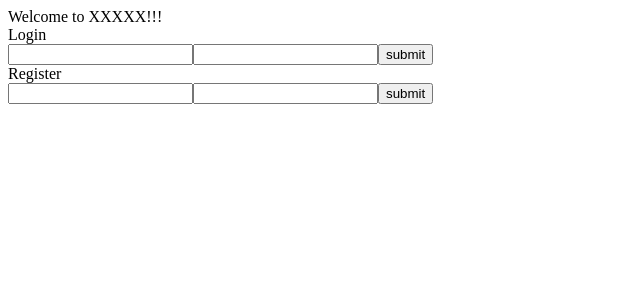
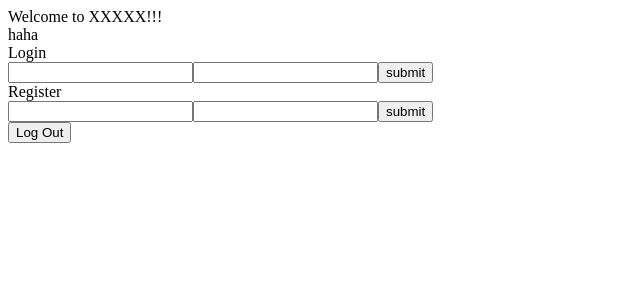
Before and after one commit to kuru-studio/kuru-studio-social-web, a Next.js app: page / in a window 1280 px wide. Shown: the top 300 px of the page, without its empty margins (0-640 px from the left). Built offline with nearby package versions, Linux system fonts and the light colour scheme; no server answers.

Commit message:
add logout button

```diff
--- /dev/null
+++ b/components/LogOutButton.tsx
@@ -0,0 +1,17 @@
+import firebase from "firebase/app";
+
+const logOutEvent = (event) => {
+  firebase.auth().signOut().then(function() {
+    // Sign-out successful.
+  }).catch(function(error) {
+    // An error happened.
+  });
+};
+
+export function LogOutButton() {
+  return(
+    <button onClick={logOutEvent}>
+      Log Out
+    </button>
+  );
+}
--- a/pages/index.tsx
+++ b/pages/index.tsx
@@ -7,6 +7,8 @@ import { GET } from '../utils/request';
 
 import { LoginForm } from '../components/LoginForm';
 import { RegisterForm } from '../components/RegisterForm';
+
+import { LogOutButton } from '../components/LogOutButton';
 
 interface IFirebaseConfig {
   apiKey: string;
@@ -62,21 +64,21 @@ function LoggedOutPage() {
   );
 }
 
-// async function LoggedInPage() {
-  // const token = JSON.parse(window.sessionStorage.user);
-  // const data = await GET(`/users`, {
-    // headers: {
-      // 'Content-Type': 'application/json',
-      // Authorization: `Bearer ${token}`
-    // },
-  // });
-//
-  // return (
-    // <>
-      // users: { data.forEach((item) => (item))  }
-    // </>
-  // );
-// }
+async function LoggedInPage() {
+  const token = JSON.parse(window.sessionStorage.user);
+  const data = await GET(`/users`, {
+    headers: {
+      'Content-Type': 'application/json',
+      Authorization: `Bearer ${token}`
+    },
+  });
+
+  return (
+    <>
+      users: { data.forEach((item) => (item))  }
+    </>
+  );
+}
 
 function HomePage() {
   return (
@@ -85,7 +87,9 @@ function HomePage() {
         <title>{process.env.SITE_NAME}</title>
       </Head>
       <div>Welcome to {process.env.SITE_NAME}!!!</div>
+      { userLoggedIn ? "hohoho" : "haha" }
       <LoggedOutPage />
+      <LogOutButton />
     </>
   );
 }
```
